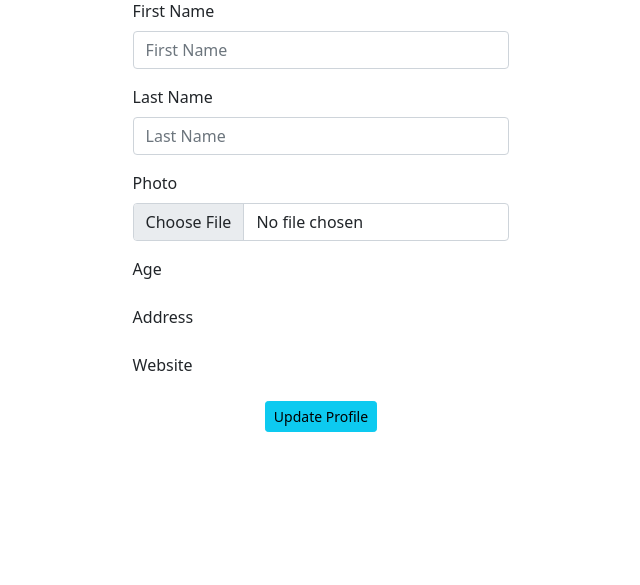
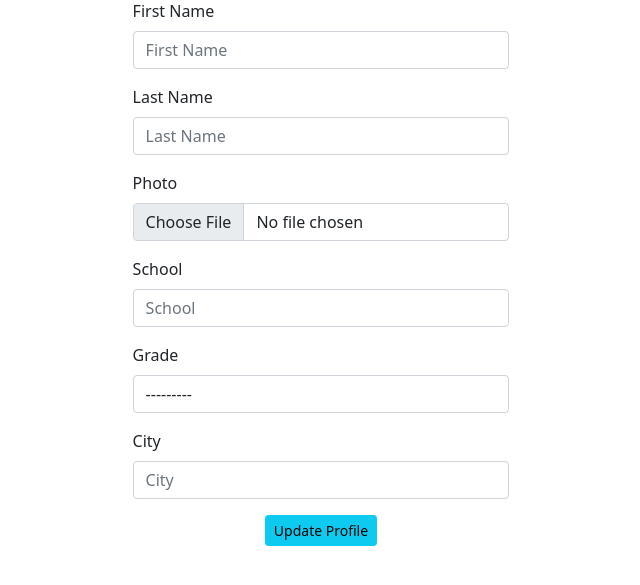
Before and after one commit to nuwanjith-malaka/quebook-new, a Django app: template user/templates/user/edit_profile.html in a window 1280 px wide. Shown: the part 189-774 px from the top of the page, without its empty margins (319-959 px from the left). Run offline with Django 4.2, Linux system fonts and the light colour scheme; the template is opened without the code that fills it: values that come from a table or form of the project are taken from there, others are empty.

Commit message:
changed asker profile template and form

```diff
--- a/user/forms.py
+++ b/user/forms.py
@@ -9,7 +9,7 @@ class AskerProfileForm(forms.ModelForm):
             'first_name': forms.TextInput(attrs={'class': 'form-control', 'placeholder': 'First Name'}),
             'last_name': forms.TextInput(attrs={'class': 'form-control', 'placeholder': 'Last Name'}),
             'photo': forms.FileInput(attrs={'class': 'form-control', 'placeholder': 'Photo'}),
-            'age': forms.TextInput(attrs={'class': 'form-control', 'placeholder': 'Age'}),
-            'address': forms.TextInput(attrs={'class': 'form-control', 'placeholder': 'Address'}),
-            'Website': forms.URLInput(attrs={'class': 'form-control', 'placeholder': 'Website'}),
+            'school': forms.TextInput(attrs={'class': 'form-control', 'placeholder': 'School'}),
+            'grade': forms.Select(attrs={'class': 'form-control', 'placeholder': 'Grade'}),
+            'city': forms.TextInput(attrs={'class': 'form-control', 'placeholder': 'City'}),
         }
--- a/user/templates/user/edit_profile.html
+++ b/user/templates/user/edit_profile.html
@@ -42,16 +42,16 @@
       {{ form.photo }}
     </div>
     <div class="mb-3">
-      <label class="form-label">Age</label>
-      {{ form.age }}
+      <label class="form-label">School</label>
+      {{ form.school }}
     </div>
     <div class="mb-3">
-      <label class="form-label">Address</label>
-      {{ form.address }}
+      <label class="form-label">Grade</label>
+      {{ form.grade }}
     </div>
     <div class="mb-3">
-      <label class="form-label">Website</label>
-      {{ form.website }}
+      <label class="form-label">City</label>
+      {{ form.city }}
     </div>
     <div class="btn-holder">
       <a href="{% url 'asker' user.pk %}"
```
Also changed, not shown: user/templates/user/asker.html (+9 -10 lines).
